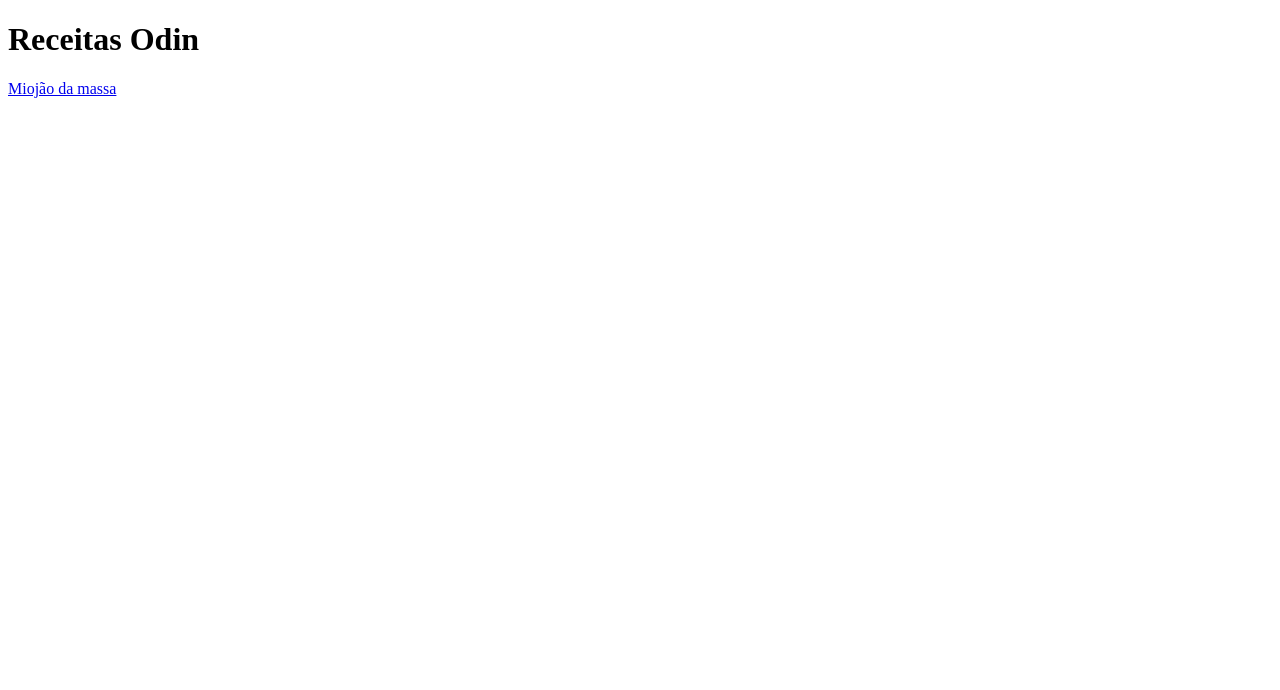
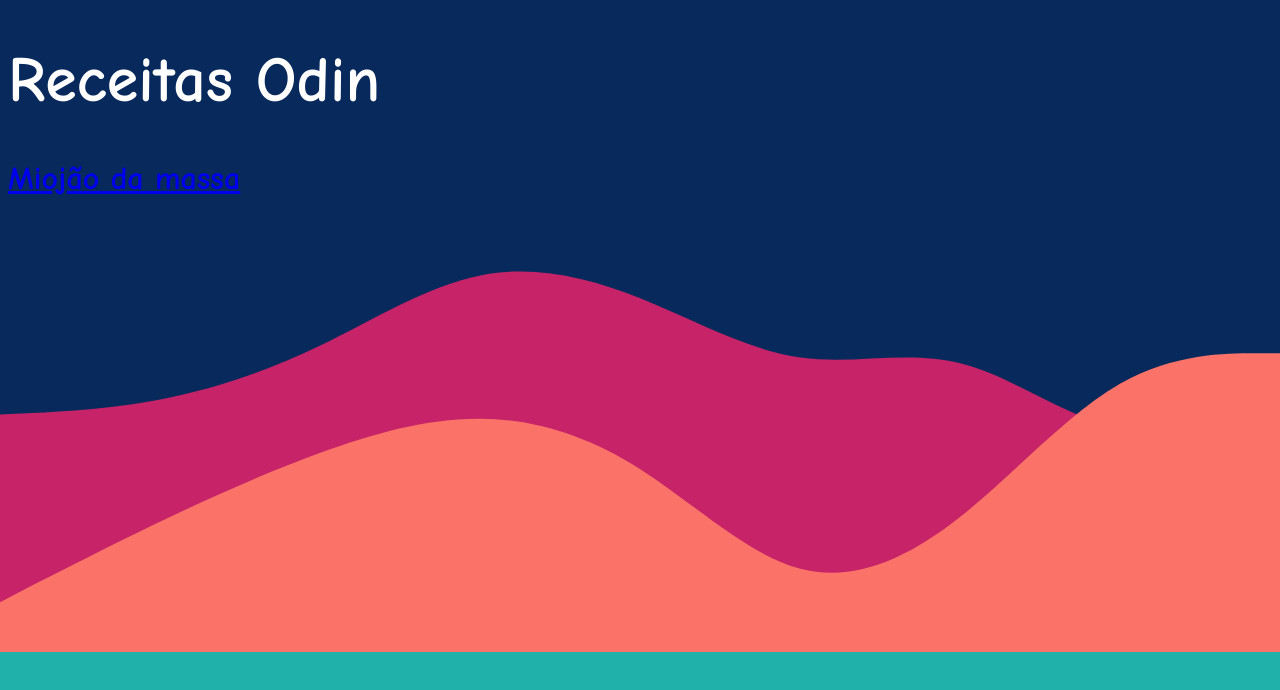
Before and after one commit to rodrigomeireles/odin-recipes, a plain HTML site: page index.html in a window 1280 px wide. Drawn offline with Linux system fonts and the light colour scheme.

Commit message:
site atualizado com ondas pra ficar mais horroroso

```diff
--- a/index.html
+++ b/index.html
@@ -3,9 +3,13 @@
     <head>
         <meta charset="UTF-8">
         <title>Receitas</title>
+        <link rel="stylesheet" href="./styles.css">
+        <link rel="preconnect" href="https://fonts.googleapis.com">
+        <link rel="preconnect" href="https://fonts.gstatic.com" crossorigin>
+        <link href="https://fonts.googleapis.com/css2?family=Comic+Neue:wght@700&display=swap" rel="stylesheet">
     </head>
 
-    <body>
+    <body class="spacer layer1">
         <h1>Receitas Odin</h1>
         <a href="./recipes/miojo.html">Miojão da massa</a>
     </body>
--- /dev/null
+++ b/styles.css
@@ -0,0 +1,18 @@
+body {
+    font-family: 'Comic Neue', cursive;
+    color: white;
+    font-size: xx-large;
+    background-color: lightseagreen;
+}
+
+.spacer {
+    aspect-ratio: 960/300;
+    width: 100%;
+    background-repeat: no-repeat;
+    background-position: center;
+    background-size: cover;
+}
+
+.layer1 {
+    background-image: url('./layered-waves-haikei.svg');
+}
```
Also changed, not shown: recipes/miojo.html (+5 -1 lines), layered-waves-haikei.svg (added).
